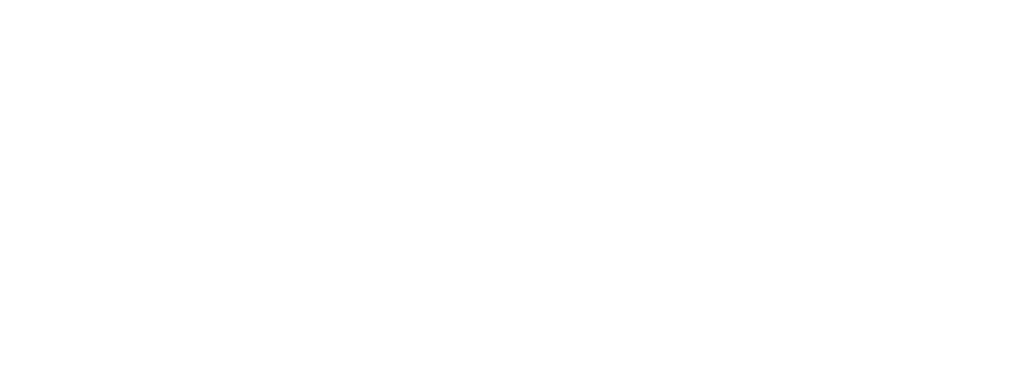
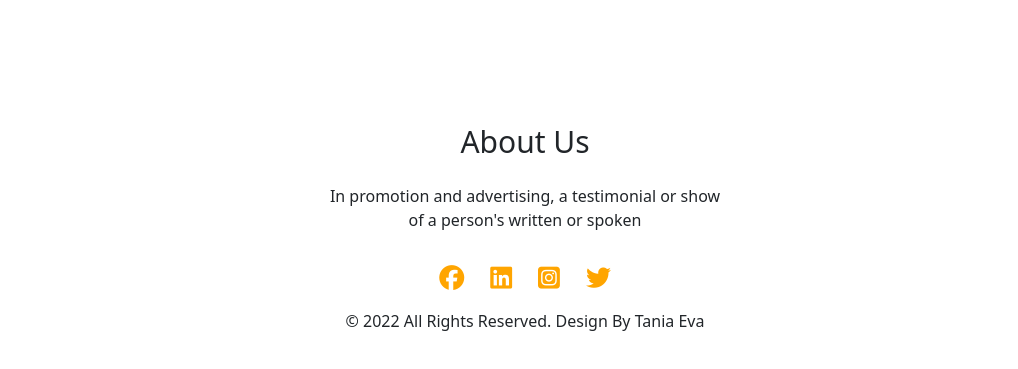
Before and after one commit to tanianasrin1/charity-based-react, a React (Create React App) app: page / in a window 1280 px wide. Shown: the part 1457-1826 px from the top of the page, without its empty margins (115-1133 px from the left). Before the commit the page ends 1527 px from the top, so only its background shows below. Built offline with nearby package versions, Linux system fonts and the light colour scheme.

Commit message:
slider page fixed

```diff
--- a/public/index.html
+++ b/public/index.html
@@ -12,6 +12,12 @@
     <link rel="apple-touch-icon" href="%PUBLIC_URL%/logo192.png" />
 
     <link rel="manifest" href="%PUBLIC_URL%/manifest.json" />
+
+    <script
+      src="https://kit.fontawesome.com/cc3dec09ad.js"
+      crossorigin="anonymous"
+    ></script>
+
     <!-- bootstrap  -->
     <link href="https://cdn.jsdelivr.net/npm/bootstrap@5.1.3/dist/css/bootstrap.min.css" rel="stylesheet" integrity="sha384-1BmE4kWBq78iYhFldvKuhfTAU6auU8tT94WrHftjDbrCEXSU1oBoqyl2QvZ6jIW3" crossorigin="anonymous">
     <title>React App</title>
@@ -20,6 +26,8 @@
     <noscript>You need to enable JavaScript to run this app.</noscript>
     <div id="root"></div>
 
+
+
     <!-- JavaScript -->
     <script src="https://cdn.jsdelivr.net/npm/@popperjs/core@2.10.2/dist/umd/popper.min.js" integrity="sha384-7+zCNj/IqJ95wo16oMtfsKbZ9ccEh31eOz1HGyDuCQ6wgnyJNSYdrPa03rtR1zdB" crossorigin="anonymous"></script>
 <script src="https://cdn.jsdelivr.net/npm/bootstrap@5.1.3/dist/js/bootstrap.min.js" integrity="sha384-QJHtvGhmr9XOIpI6YVutG+2QOK9T+ZnN4kzFN1RtK3zEFEIsxhlmWl5/YESvpZ13" crossorigin="anonymous"></script>
--- a/src/components/Home/Home.js
+++ b/src/components/Home/Home.js
@@ -1,4 +1,5 @@
 import React from 'react';
+import Footer from '../footer/Footer';
 import HomeCarusel from './HomeCarusel';
 import HomeContant from './HomeContant';
 
@@ -8,6 +9,7 @@ const Home = () => {
 
             <HomeCarusel></HomeCarusel>
             <HomeContant></HomeContant>
+            <Footer></Footer>
 
         </div>
     );
--- /dev/null
+++ b/src/components/footer/Footer.css
@@ -0,0 +1,17 @@
+/**********************footer style */
+.footer {
+    width: 100%;
+    text-align: center;
+    padding: 30px 0;
+  }
+  .footer h4 {
+    margin: 24px 0;
+    font-size: 30px;
+  }
+  .icons .fab {
+    color: orange;
+    margin: 0 13px;
+    cursor: pointer;
+    padding: 18px 0;
+    font-size: 25px;
+  }
--- /dev/null
+++ b/src/components/footer/Footer.js
@@ -0,0 +1,27 @@
+import React from 'react';
+import './Footer.css';
+
+
+const Footer = () => {
+    return (
+        <>
+           <section class="footer">
+      <h4>About Us</h4>
+      <p>
+        In promotion and advertising, a testimonial or show <br />
+        of a person's written or spoken
+      </p>
+      <div class="icons">
+        <i class="fab fa-facebook"></i>
+        <i class="fab fa-linkedin"></i>
+        <i class="fab fa-instagram-square"></i>
+        <i class="fab fa-twitter"></i>
+      </div>
+      <p>© 2022 All Rights Reserved. Design By Tania Eva</p>
+    </section>
+
+        </>
+    );
+};
+
+export default Footer;
```
Also changed, not shown: public/logo192.png (deleted).
